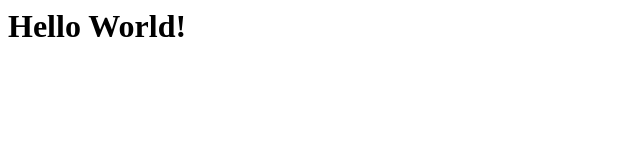
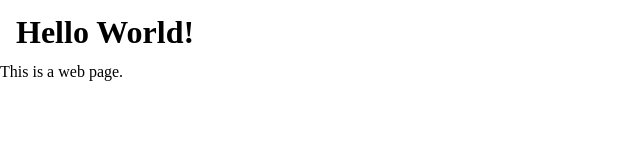
Before and after one commit to pichangetheworld/pichangetheworld.github.io, a plain HTML site: page index.html in a window 1280 px wide. Shown: the whole page, without its empty margins (0-640 px from the left). Drawn offline with Linux system fonts and the light colour scheme.

Commit message:
playing around with CSS

```diff
--- a/index.html
+++ b/index.html
@@ -1,8 +1,13 @@
-<html>
+<!DOCTYPE html>
+<html lang="en">
 <head>
+  <link rel="stylesheet" href="reset.css">
+  <link rel="stylesheet" href="main.css">
+  <meta charset="utf-8">
+  <title>Hello there</title>
 </head>
 <body>
 <h1>Hello World!</h1>
-
+<p>This is a web page.</p>
 </body>
 </html>
--- /dev/null
+++ b/main.css
@@ -0,0 +1,25 @@
+/* Main.css */
+
+/*
+  Main css file
+    This sets all the standard styles.
+*/
+
+/*
+    Header (h1)
+*/
+h1 {
+  color: black;
+  font-size: 32px;
+  font-weight: bold;
+  margin: 8px;
+  padding: 8px;
+}
+
+/*
+    Paragraph (p)
+*/
+p {
+  color: black;
+  font-size: 16px;
+}
--- /dev/null
+++ b/reset.css
@@ -0,0 +1,48 @@
+/* http://meyerweb.com/eric/tools/css/reset/
+   v2.0 | 20110126
+   License: none (public domain)
+*/
+
+html, body, div, span, applet, object, iframe,
+h1, h2, h3, h4, h5, h6, p, blockquote, pre,
+a, abbr, acronym, address, big, cite, code,
+del, dfn, em, img, ins, kbd, q, s, samp,
+small, strike, strong, sub, sup, tt, var,
+b, u, i, center,
+dl, dt, dd, ol, ul, li,
+fieldset, form, label, legend,
+table, caption, tbody, tfoot, thead, tr, th, td,
+article, aside, canvas, details, embed,
+figure, figcaption, footer, header, hgroup,
+menu, nav, output, ruby, section, summary,
+time, mark, audio, video {
+    margin: 0;
+    padding: 0;
+    border: 0;
+    font-size: 100%;
+    font: inherit;
+    vertical-align: baseline;
+}
+/* HTML5 display-role reset for older browsers */
+article, aside, details, figcaption, figure,
+footer, header, hgroup, menu, nav, section {
+    display: block;
+}
+body {
+    line-height: 1;
+}
+ol, ul {
+    list-style: none;
+}
+blockquote, q {
+    quotes: none;
+}
+blockquote:before, blockquote:after,
+q:before, q:after {
+    content: '';
+    content: none;
+}
+table {
+    border-collapse: collapse;
+    border-spacing: 0;
+}
```
